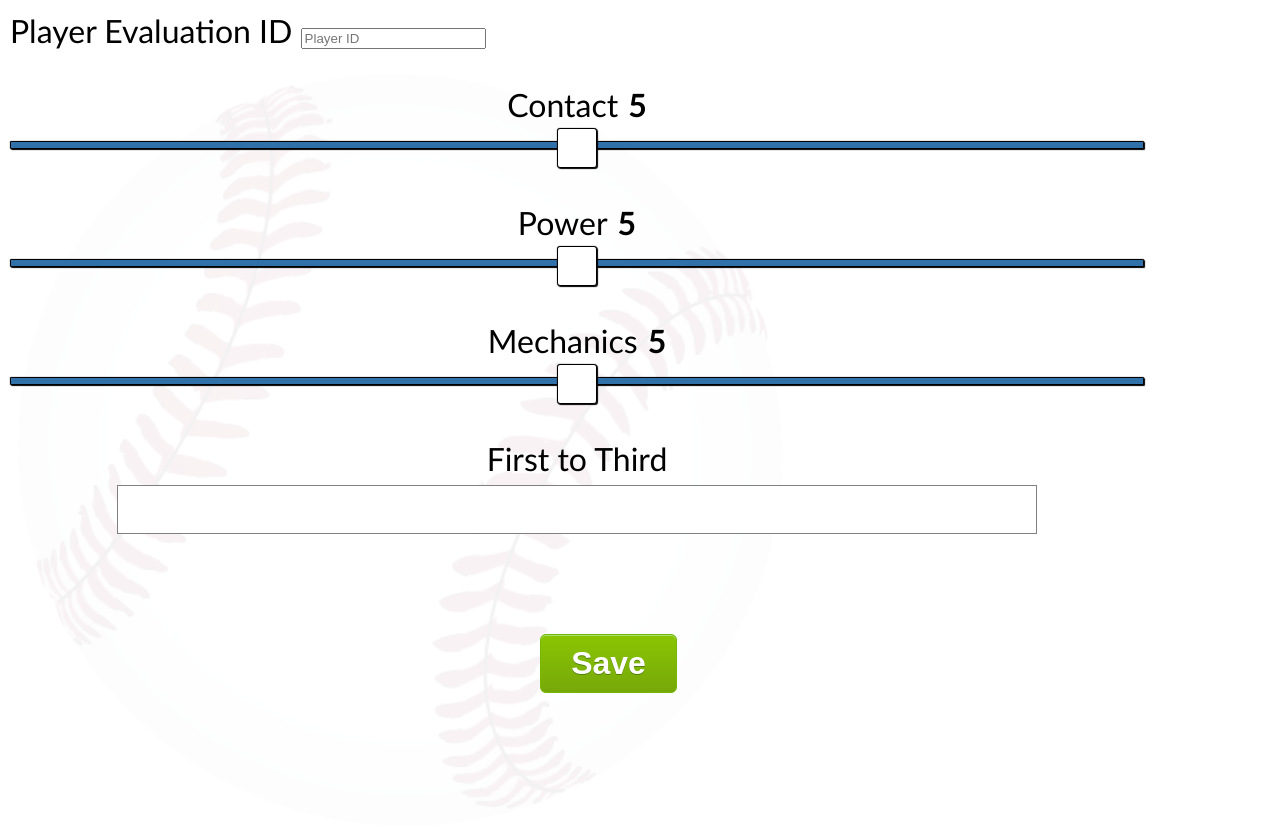
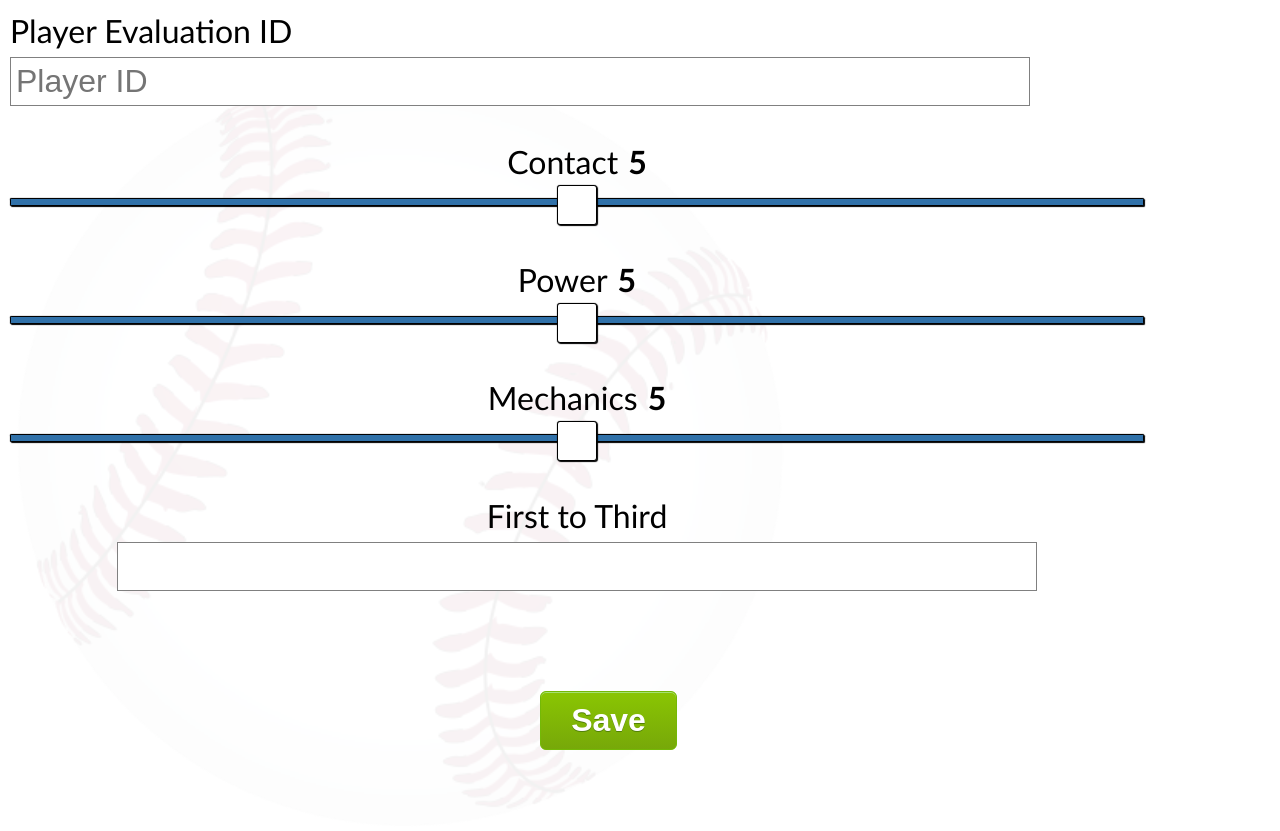
Before and after one commit to gman-wa/RWLL-Player-Evaluations, a PHP site: page /stations/hitting.html in a window 1280 px wide. Shown: the part 50-881 px from the top of the page. Run offline with PHP 8.4, Linux system fonts and the light colour scheme.

Commit message:
update css for tel

```diff
--- a/assets/css/style.css
+++ b/assets/css/style.css
@@ -210,7 +210,7 @@ input[type=text] {
     margin-top:10px;
 }
 
-input[type=number] {
+input[type=number], input[type=tel] {
     padding:5px;
     line-height:1.0;
     width:80%;
```
